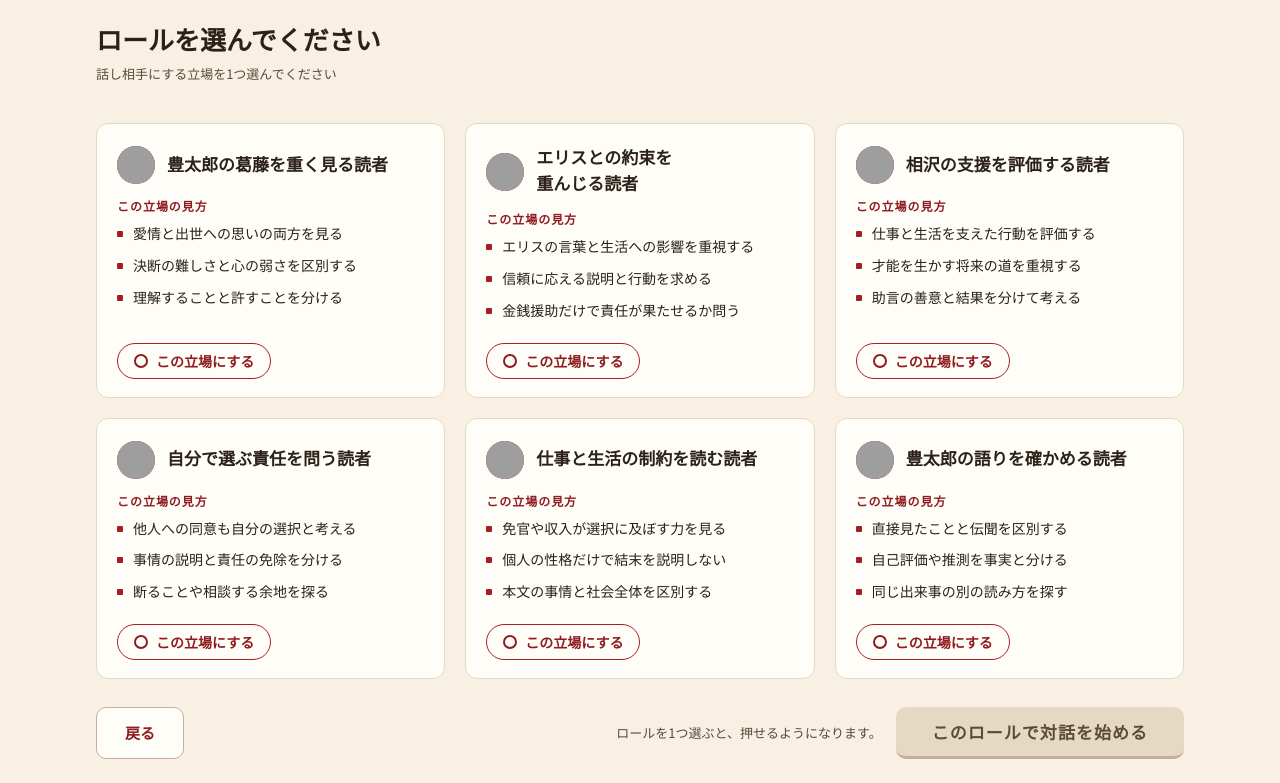
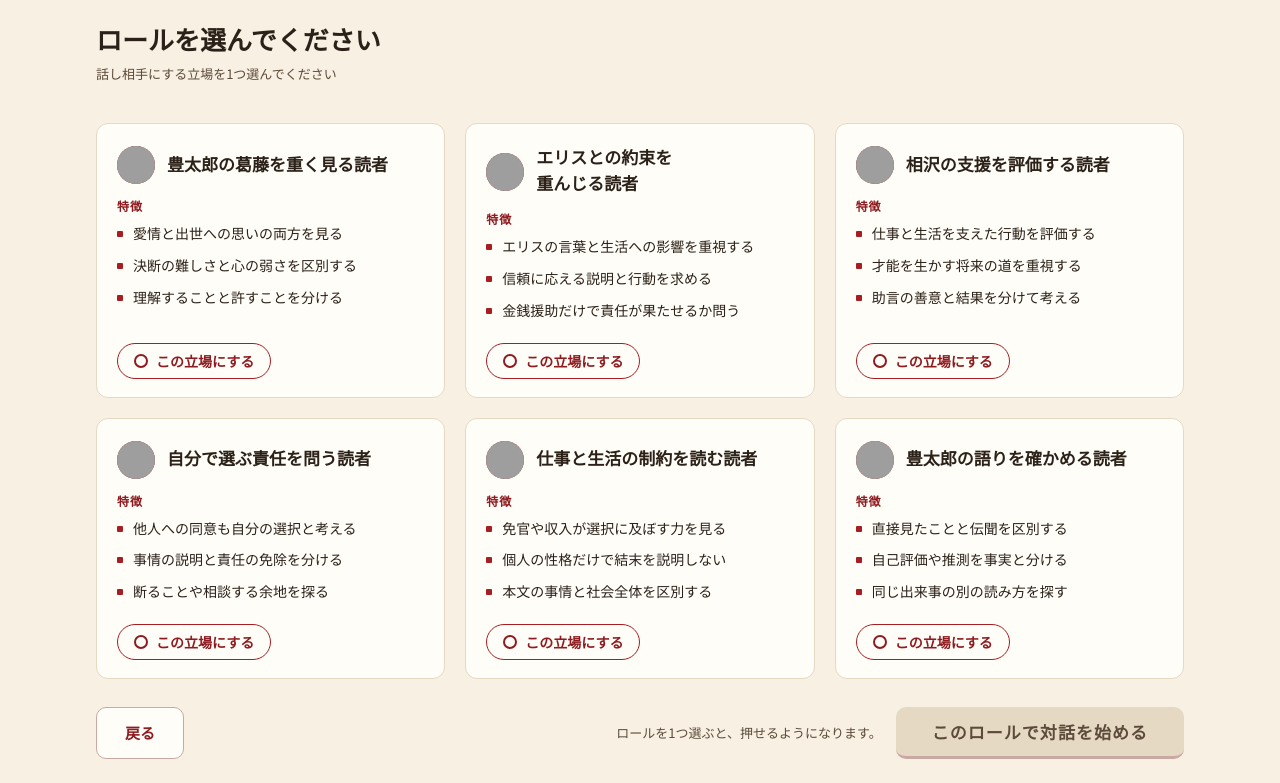
Before and after one commit to makun212/fall-hackathon-team4, a FastAPI app: page /student/roles in a window 1280 px wide. Shown: the part 58-841 px from the top of the page. Run offline with FastAPI, Linux system fonts and the light colour scheme; grey boxes are pictures that could not be loaded.

Commit message:
fix words and position

```diff
--- a/frontend/templates/base.html
+++ b/frontend/templates/base.html
@@ -46,6 +46,19 @@
       --font-serif: "Hiragino Mincho ProN", "Yu Mincho", "YuMincho", serif;
       --breakpoint-xs: 30rem;         /* 480px。本棚の本の大きさを切り替える */
     }
+
+    /* 罫線入りの入力欄（ノートの線）。文字の大きさ16px・行の高さ36px（leading-9）・上の余白10px（pt-2.5）の textarea で使う */
+    /* 罫線は36pxごとの1本の線を縦に繰り返す。background-attachment: local で、スクロールしても文字と一緒に動く */
+    /* 縦の位置（background-position の2つ目の値）を大きくすると罫線が下がる。今はベースラインの約7px下 */
+    /* 上の余白（pt-2.5）を変えたら、変えた分だけ縦の位置も動かす */
+    @utility ruled-lines {
+      background-image: linear-gradient(to bottom, transparent 0, transparent 35px, var(--color-cream-line) 35px, var(--color-cream-line) 36px);
+      background-size: 100% 36px;
+      background-repeat: repeat-y;
+      background-attachment: local;
+      background-origin: padding-box;
+      background-position: 0 7px;
+    }
   </style>
   {% block head %}{% endblock %}
 </head>
--- a/frontend/templates/role_select.html
+++ b/frontend/templates/role_select.html
@@ -71,7 +71,7 @@
               </div>
 
               <div class="flex flex-col gap-2">
-                <span class="text-xs font-bold tracking-[0.08em] text-crimson-dark">この立場の見方</span>
+                <span class="text-xs font-bold tracking-[0.08em] text-crimson-dark">特徴</span>
                 <ul class="m-0 flex list-none flex-col gap-2 p-0">
                   {% for feature in role_features %}
                     <li class="flex gap-2.5 text-sm leading-[1.7] before:mt-[9px] before:size-1.5 before:flex-none before:rounded-[1px] before:bg-crimson before:content-['']"><span>{{ feature }}</span></li>
--- a/frontend/templates/student_question.html
+++ b/frontend/templates/student_question.html
@@ -88,7 +88,7 @@
         <textarea id="opinion" name="opinion" rows="5" required maxlength="{{ opinion_max_length }}"
                   placeholder="例：私は〜だと思う。なぜなら、〜だからだ。"
                   aria-describedby="opinion-count"
-                  class="block w-full min-h-[218px] resize-y px-[18px] pt-2.5 pb-11 text-base leading-9 text-sepia bg-cream-paper bg-local bg-[repeating-linear-gradient(to_bottom,transparent_0,transparent_35px,var(--color-cream-line)_35px,var(--color-cream-line)_36px)] border border-cream-line rounded-[10px] placeholder:text-sepia-muted/85 focus-visible:outline-3 focus-visible:outline-offset-2 focus-visible:outline-ink focus-visible:border-crimson">{{ opinion }}</textarea>
+                  class="block w-full min-h-[218px] resize-y px-[18px] pt-2.5 pb-11 text-base leading-9 text-sepia bg-cream-paper ruled-lines border border-cream-line rounded-[10px] placeholder:text-sepia-muted/85 focus-visible:outline-3 focus-visible:outline-offset-2 focus-visible:outline-ink focus-visible:border-crimson">{{ opinion }}</textarea>
         <p id="opinion-count" class="absolute right-[18px] bottom-3 m-0 text-[13px] text-sepia-muted tabular-nums pointer-events-none"><span id="opinion-count-now">0</span> / {{ opinion_max_length }}文字</p>
       </div>
     </div>
--- a/frontend/templates/student_reflection.html
+++ b/frontend/templates/student_reflection.html
@@ -78,13 +78,13 @@
         {% endif %}
 
         {# 文字数は枠の中の右下に重ねる。罫線（ノートの線）は背景の繰り返しで描き、文字の行の高さ36pxにそろえる #}
-        {# 罫線をやめるときは、class の bg-[repeating-linear-gradient(…)] の1つを bg-none に置き換える #}
+        {# 罫線をやめるときは、class の ruled-lines を消す。罫線の位置は base.html の ruled-lines で決める #}
         {# placeholder は消さない（「送信する」の見た目の切り替えに :placeholder-shown を使っているため） #}
         <div class="relative">
           <textarea id="reflection" name="reflection" rows="5" required maxlength="{{ reflection_max_length }}"
                     placeholder="例：対話をして、〜について、考えが変わった（変わらなかった）。なぜなら、〜だからだ。"
                     aria-describedby="reflection-count reflection-note"
-                    class="block w-full min-h-[190px] resize-y px-[18px] pt-2.5 pb-11 text-base leading-9 text-sepia bg-cream-paper bg-local bg-[repeating-linear-gradient(to_bottom,transparent_0,transparent_35px,var(--color-cream-line)_35px,var(--color-cream-line)_36px)] border border-cream-line rounded-[10px] placeholder:text-sepia-muted/85 focus-visible:outline-3 focus-visible:outline-offset-2 focus-visible:outline-ink focus-visible:border-crimson">{{ reflection }}</textarea>
+                    class="block w-full min-h-[190px] resize-y px-[18px] pt-2.5 pb-11 text-base leading-9 text-sepia bg-cream-paper ruled-lines border border-cream-line rounded-[10px] placeholder:text-sepia-muted/85 focus-visible:outline-3 focus-visible:outline-offset-2 focus-visible:outline-ink focus-visible:border-crimson">{{ reflection }}</textarea>
           <p id="reflection-count" class="absolute right-[18px] bottom-3 m-0 text-[13px] text-sepia-muted tabular-nums pointer-events-none"><span id="reflection-count-now">0</span> / {{ reflection_max_length }}文字</p>
         </div>
       </section>
```
